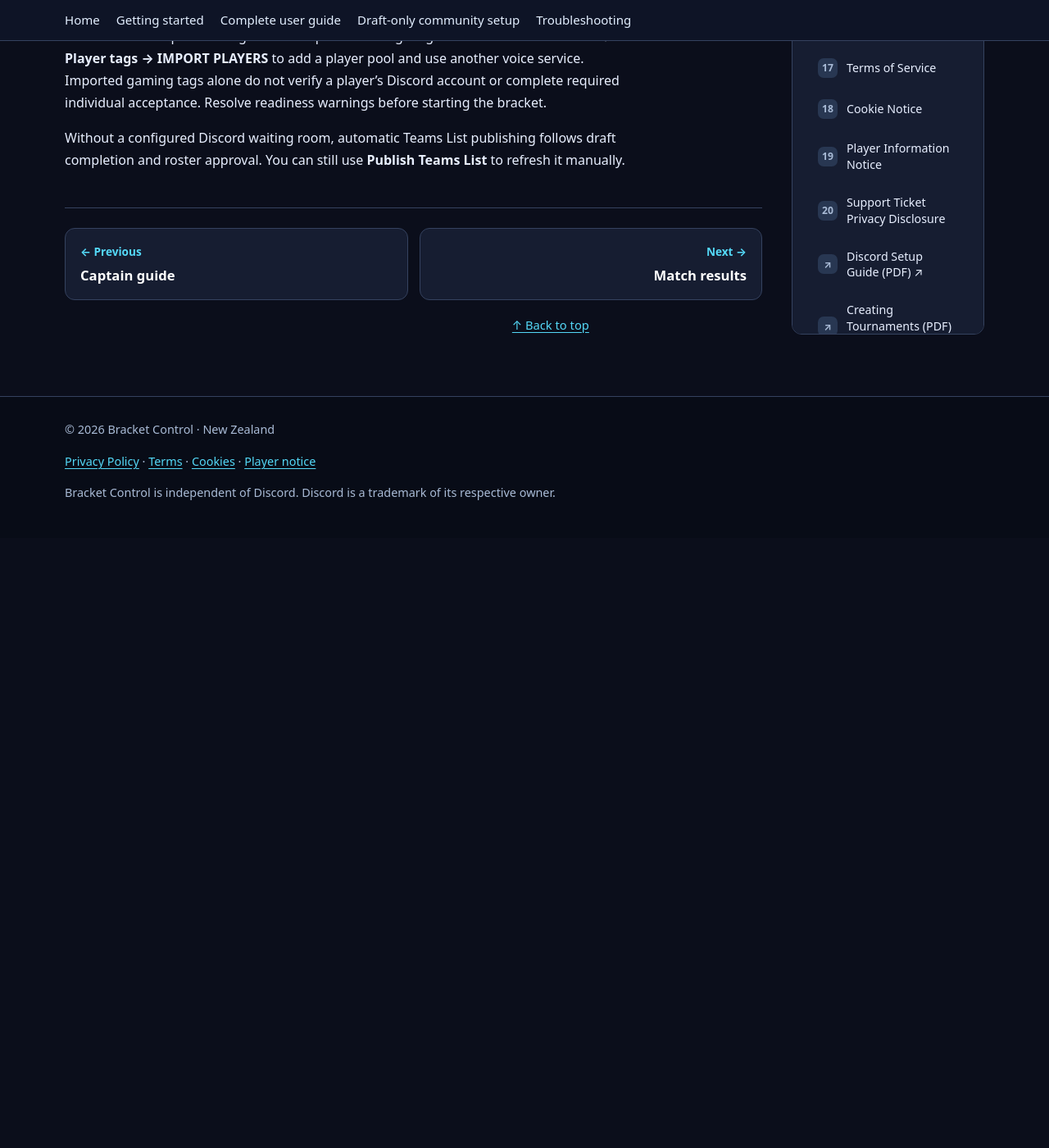
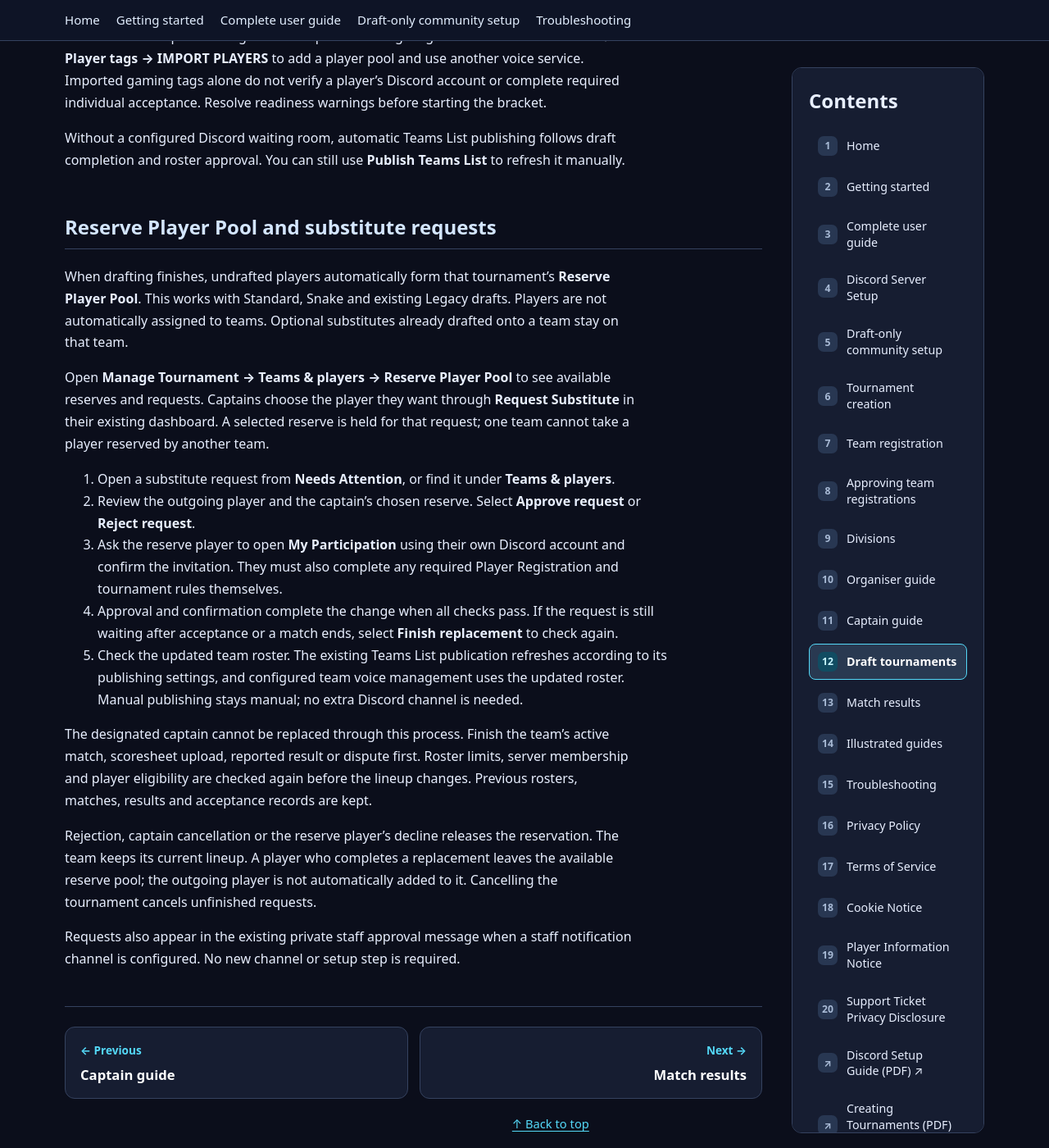
Before and after one commit to dev-dyly/bracket-control-wiki, a Jekyll site: the page built from guides/drafts.md, in a window 1280 px wide and 1400 px high, scrolled down 4495 px. Shown: the whole window at 82% size. Built offline with Jekyll 4.4.1, drawn with Linux system fonts in a browser that asks for light colours; before the commit the page ends 5151 px from its top, so only the background shows below that.

Commit message:
Document captain-selected reserve player requests

```diff
--- a/guides/drafts.md
+++ b/guides/drafts.md
@@ -97,3 +97,21 @@ See [Match results]({{ '/guides/match-results/' | relative_url }}) for screensho
 Discord voice is optional for general setup and drafting. Organisers can use **Live Draft → Player tags → IMPORT PLAYERS** to add a player pool and use another voice service. Imported gaming tags alone do not verify a player's Discord account or complete required individual acceptance. Resolve readiness warnings before starting the bracket.
 
 Without a configured Discord waiting room, automatic Teams List publishing follows draft completion and roster approval. You can still use **Publish Teams List** to refresh it manually.
+
+## Reserve Player Pool and substitute requests
+
+When drafting finishes, undrafted players automatically form that tournament's **Reserve Player Pool**. This works with Standard, Snake and existing Legacy drafts. Players are not automatically assigned to teams. Optional substitutes already drafted onto a team stay on that team.
+
+Open **Manage Tournament → Teams & players → Reserve Player Pool** to see available reserves and requests. Captains choose the player they want through **Request Substitute** in their existing dashboard. A selected reserve is held for that request; one team cannot take a player reserved by another team.
+
+1. Open a substitute request from **Needs Attention**, or find it under **Teams & players**.
+2. Review the outgoing player and the captain's chosen reserve. Select **Approve request** or **Reject request**.
+3. Ask the reserve player to open **My Participation** using their own Discord account and confirm the invitation. They must also complete any required Player Registration and tournament rules themselves.
+4. Approval and confirmation complete the change when all checks pass. If the request is still waiting after acceptance or a match ends, select **Finish replacement** to check again.
+5. Check the updated team roster. The existing Teams List publication refreshes according to its publishing settings, and configured team voice management uses the updated roster. Manual publishing stays manual; no extra Discord channel is needed.
+
+The designated captain cannot be replaced through this process. Finish the team's active match, scoresheet upload, reported result or dispute first. Roster limits, server membership and player eligibility are checked again before the lineup changes. Previous rosters, matches, results and acceptance records are kept.
+
+Rejection, captain cancellation or the reserve player's decline releases the reservation. The team keeps its current lineup. A player who completes a replacement leaves the available reserve pool; the outgoing player is not automatically added to it. Cancelling the tournament cancels unfinished requests.
+
+Requests also appear in the existing private staff approval message when a staff notification channel is configured. No new channel or setup step is required.
```
Also changed, not shown: guides/captains.md (+16 -0 lines), guides/organisers.md (+3 -1 lines), assets/images/captain-substitute-request.png (added).
